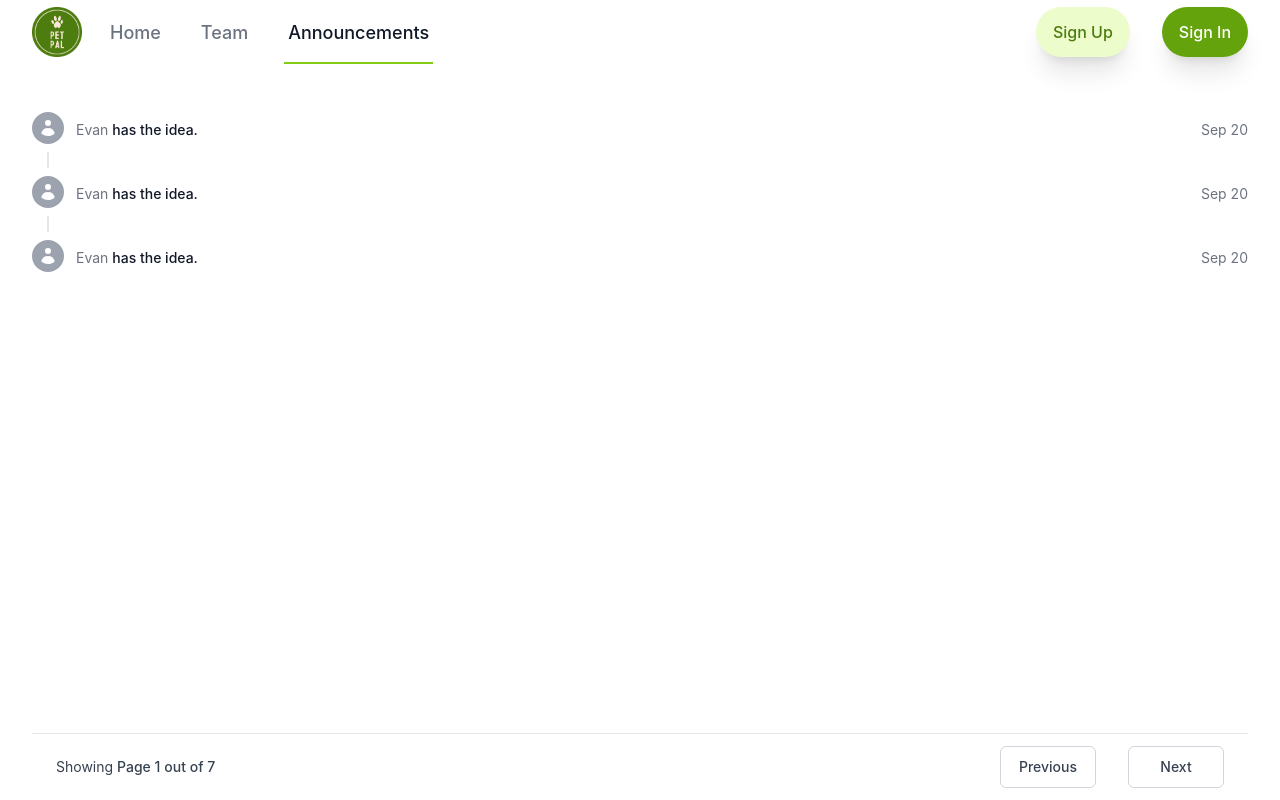
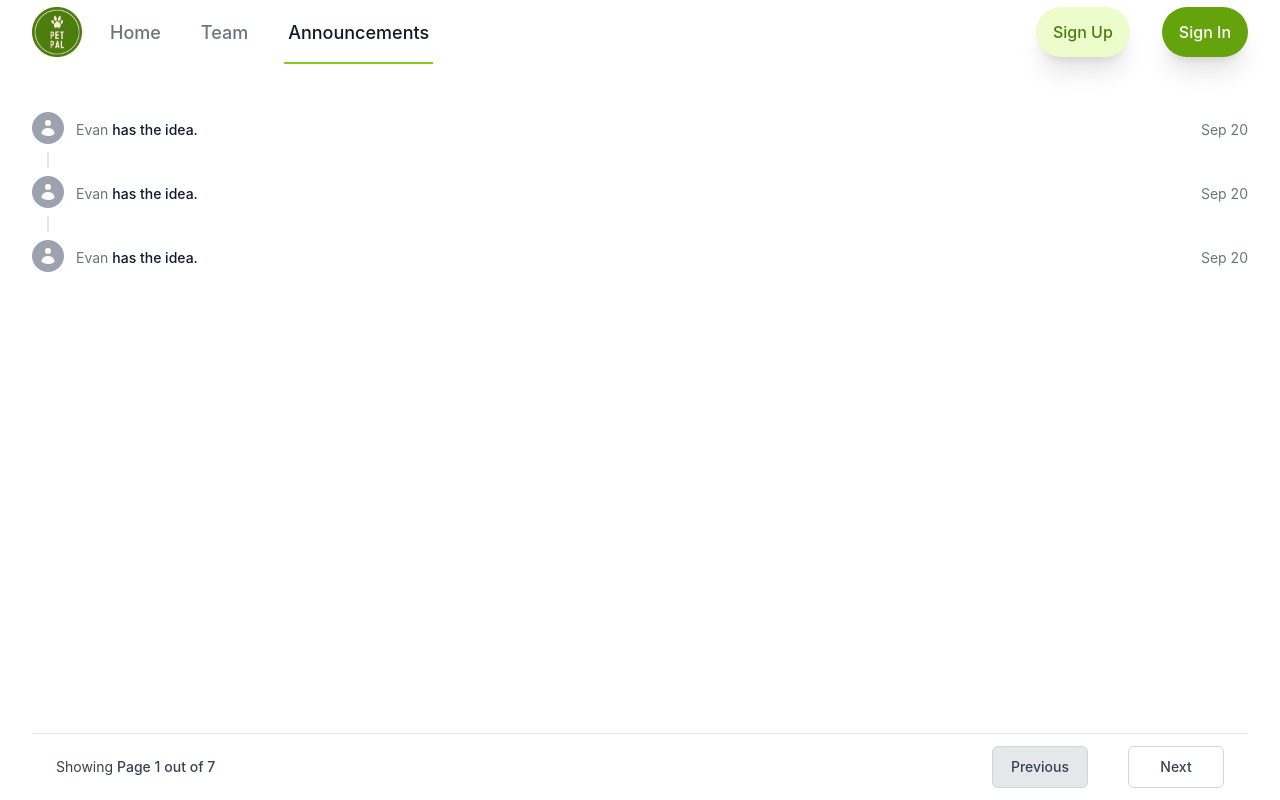
Before and after one commit to imevanc/pet-pal, a Next.js app: page /announcements in a window 1280 px wide. Built offline with nearby package versions, Linux system fonts and the light colour scheme.

Commit message:
completed the buttons

```diff
--- a/src/pages/announcements.tsx
+++ b/src/pages/announcements.tsx
@@ -291,28 +291,20 @@ const Announcements: NextPage = () => {
             </p>
           </div>
           <div className="flex flex-1 justify-between sm:justify-end">
-            <Link
-              // href={{ pathname: "/announcements", query: { patch: "test" } }}
-              href="#"
+            <button
+              disabled={currentPage === 1}
+              onClick={prevPage}
+              className="relative ml-10 w-24 inline-flex items-center rounded-md border border-gray-300 bg-white px-4 py-2 text-sm font-medium text-gray-700 hover:bg-gray-50 disabled:bg-gray-200"
             >
-              <button
-                onClick={prevPage}
-                className="relative mr-8 w-24 inline-flex items-center rounded-md border border-gray-300 bg-white px-4 py-2 text-sm font-medium text-gray-700 hover:bg-gray-50"
-              >
-                <p className="w-full text-center">Previous</p>
-              </button>
-            </Link>
-            <Link
-              // href={{ pathname: "/announcements", query: { patch: "test" } }}
-              href="#"
+              <p className="w-full text-center\">Previous</p>
+            </button>
+            <button
+              disabled={currentPage === nPages}
+              onClick={nextPage}
+              className="relative ml-10 w-24 inline-flex items-center rounded-md border border-gray-300 bg-white px-4 py-2 text-sm font-medium text-gray-700 hover:bg-gray-50 disabled:bg-gray-200"
             >
-              <button
-                onClick={nextPage}
-                className="relative w-24 inline-flex items-center rounded-md border border-gray-300 bg-white px-4 py-2 text-sm font-medium text-gray-700 hover:bg-gray-50"
-              >
-                <p className="w-full text-center">Next</p>
-              </button>
-            </Link>
+              <p className="w-full text-center\">Next</p>
+            </button>
           </div>
         </nav>
       </div>
```
